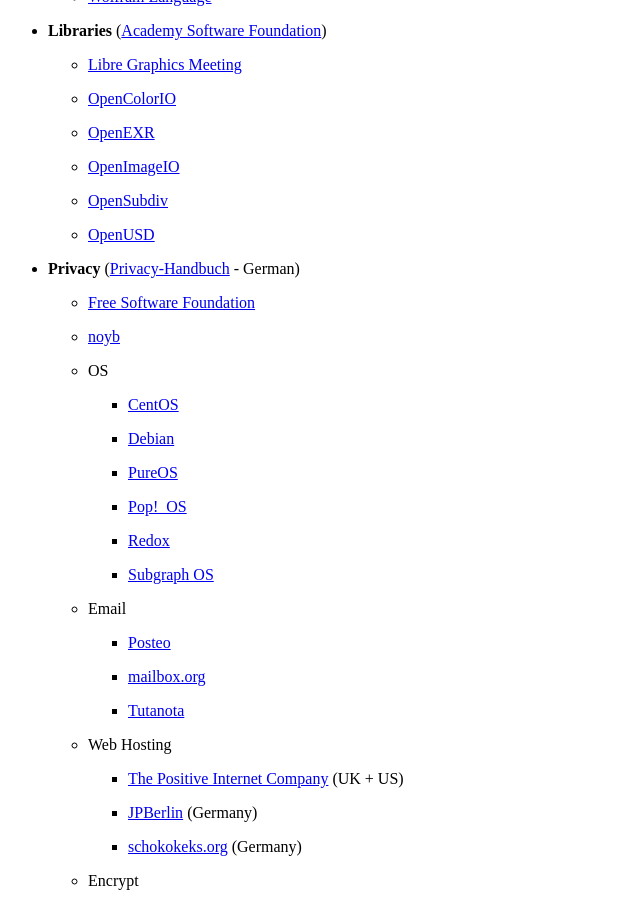
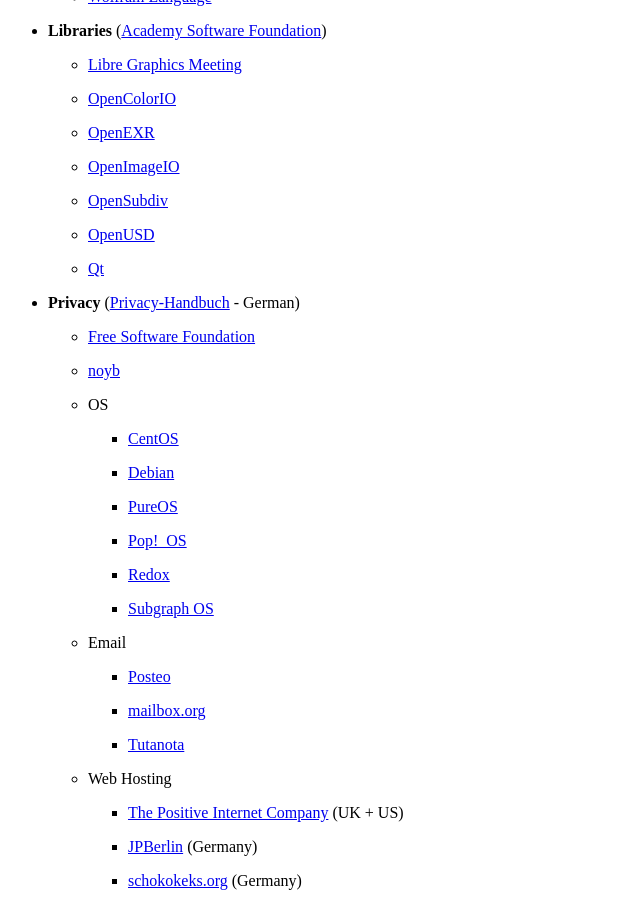
Before and after one commit to wahn/jan_walter_org, a Jekyll site: the page built from links/index.md, in a window 1280 px wide and 900 px high, scrolled down 5361 px. Shown: the whole window, without its empty margins (0-640 px from the left). Built offline with Jekyll 4.4.1, drawn with Linux system fonts in a browser that asks for light colours; Markdown is read by kramdown in place of the engine named in the settings.

```diff
--- a/links/index.md
+++ b/links/index.md
@@ -345,6 +345,8 @@ Links
 
     - [OpenUSD](http://openusd.org)
 
+    - [Qt](https://doc.qt.io)
+
 * __Privacy__ ([Privacy-Handbuch](https://www.privacy-handbuch.de/index.htm) - German)
 
     - [Free Software Foundation](https://www.fsf.org)
```
